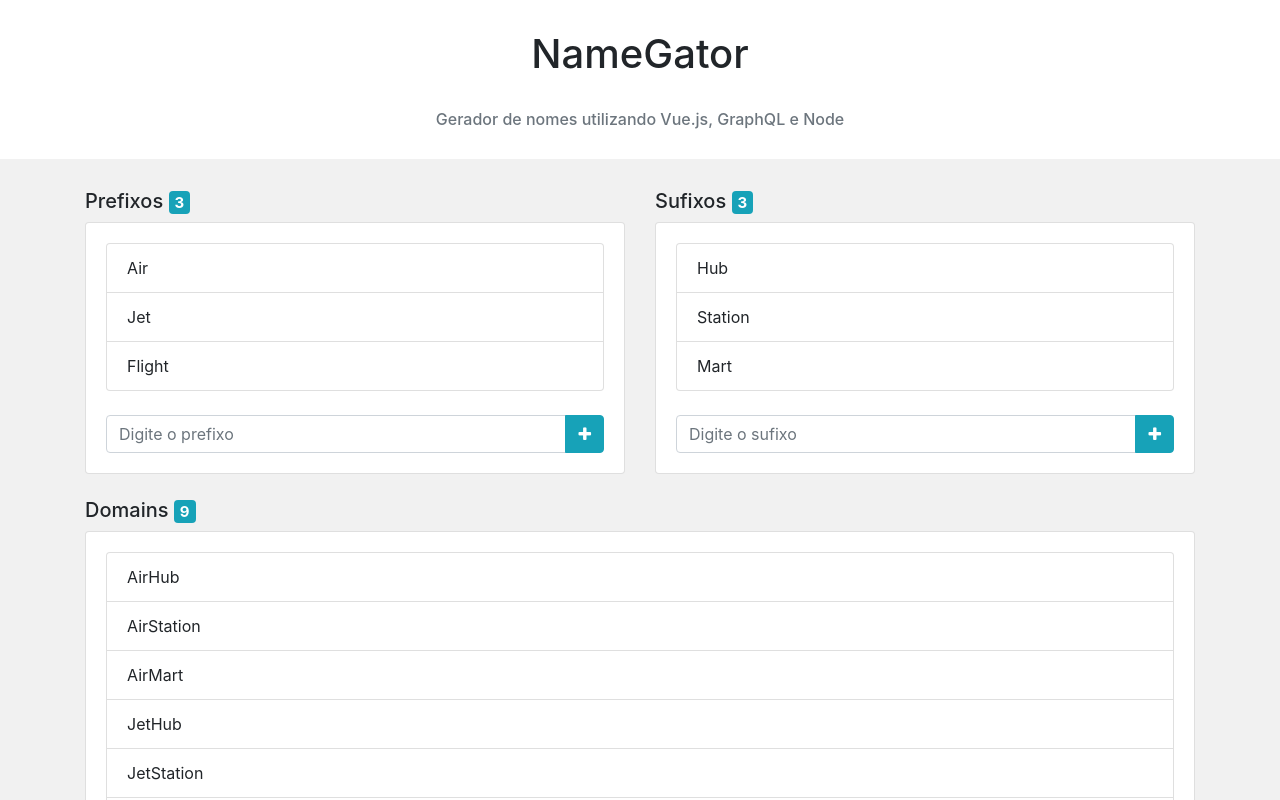
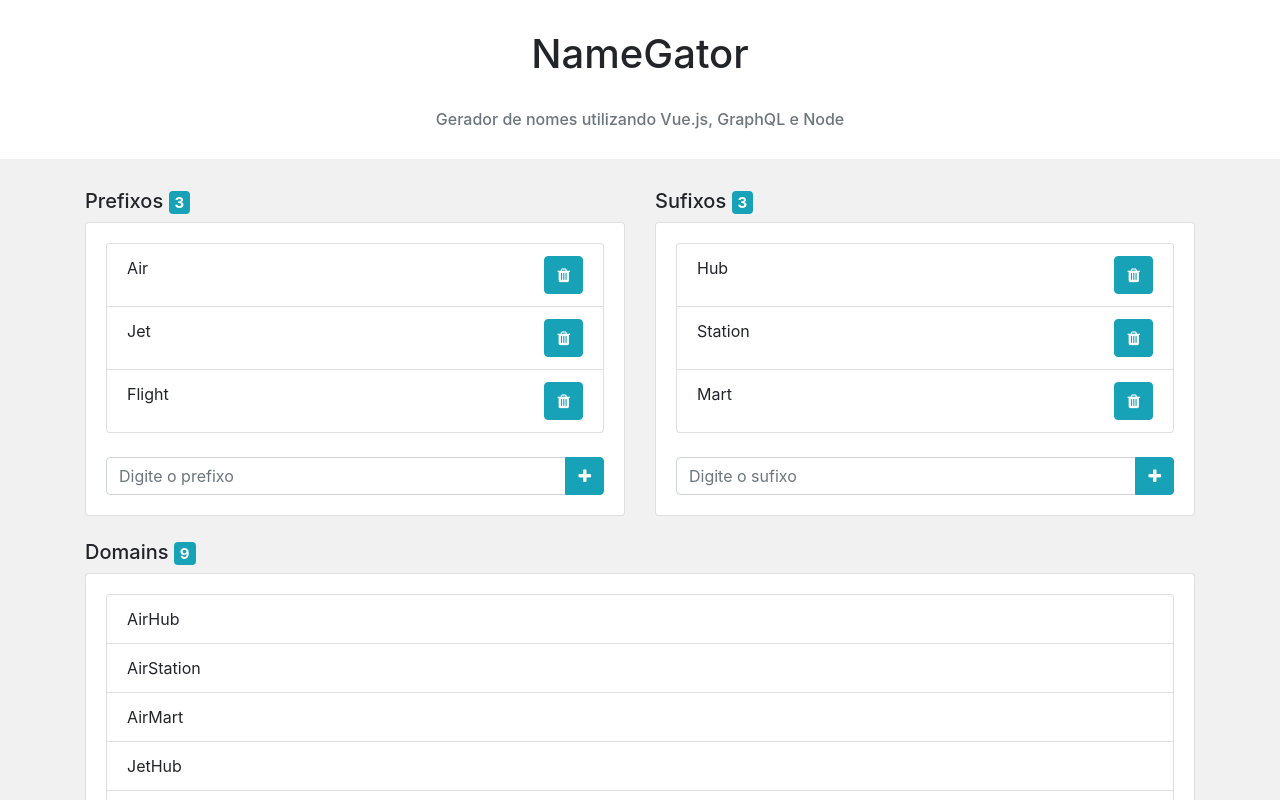
Before and after one commit to FelipeFontouraBr/WordCombination-Project, a Vue app: page / in a window 1280 px wide. Shown: the top 800 px of the page. Built offline with nearby package versions, Linux system fonts and the light colour scheme.

Commit message:
Button to delete added

```diff
--- a/src/App.vue
+++ b/src/App.vue
@@ -14,12 +14,19 @@
               <div class="card-body">
                 <ul class="list-group"><!--Aqui vamos criar listas-->
                   <li class="list-group-item" v-for="prefix in prefixes" v-bind:key="prefix">
-                    {{ prefix }}
+                    <div class="row">
+                      <div class="col-md">
+                        {{ prefix }}
+                      </div>
+                      <div class="col-md text-right">
+                        <button class="btn btn-info"><span class="fa fa-trash"></span></button><!--Botão de delete-->
+                      </div>
+                    </div>
                   </li>
                 </ul>
                 <br/>
                 <div class="input-group"><!--Formulário de entrada de dados-->
-                  <input class="form-control" type="text" v-model="prefix" placeholder="Digite o prefixo"/><!--V-model irá fazer a interação da caixa de texto com a propriedade prefix(variavel)-->
+                  <input class="form-control" type="text" v-model="prefix" v-on:keyup.enter="addPrefix(prefix)" placeholder="Digite o prefixo"/><!--V-model irá fazer a interação da caixa de texto com a propriedade prefix(variavel)/keyup.enter, toda vez que der enter vai adicionar-->
                   <div class="input-group-append">
                     <button class="btn btn-info" v-on:click="addPrefix(prefix)"><span class="fa fa-plus"></span></button>
                   </div>
@@ -33,12 +40,19 @@
               <div class="card-body">
                 <ul class="list-group"><!--Aqui vamos criar listas-->
                   <li class="list-group-item" v-for="sufix in sufixes" v-bind:key="sufix">
-                    {{ sufix }}
+                    <div class="row">
+                      <div class="col-md">
+                        {{ sufix }}
+                      </div>
+                      <div class="col-md text-right">
+                        <button class="btn btn-info"><span class="fa fa-trash"></span></button><!--Botão de delete-->
+                      </div>
+                    </div>
                   </li>
                 </ul>
                  <br/>
                 <div class="input-group"><!--Formulário de entrada de dados-->
-                  <input class="form-control" type="text" v-model="sufix" placeholder="Digite o sufixo"/>
+                  <input class="form-control" type="text" v-model="sufix" v-on:keyup.enter="addSufix(sufix)" placeholder="Digite o sufixo"/>
                   <div class="input-group-append">
                     <button class="btn btn-info" v-on:click="addSufix(sufix)"><span class="fa fa-plus"></span></button>
                   </div>
@@ -83,10 +97,20 @@ export default {
     addPrefix(prefix) {//variavel local chamada (prefix), que vamos adicionar
       this.prefixes.push(prefix);//Aqui vamos colocar os prefixos que serão colocados
       this.prefix = "";//Depois que clicar, limpa o campo de adicionar
+      this.generate();
     },
     addSufix(sufix) {
       this.sufixes.push(sufix);
       this.sufix = "";
+      this.generate();
+    },
+    generate(){
+      this.domains = [];//vai gerar um array vazio para que eu posso gerar os prefixo s sufixos
+      for ( const prefix of this.prefixes ) {//Colocar this. para ver as propriedades existentes deste componente
+        for (const sufix of this.sufixes ) {
+            this.domains.push(prefix + sufix);
+        }
+      }
     }
   }
 };
```
